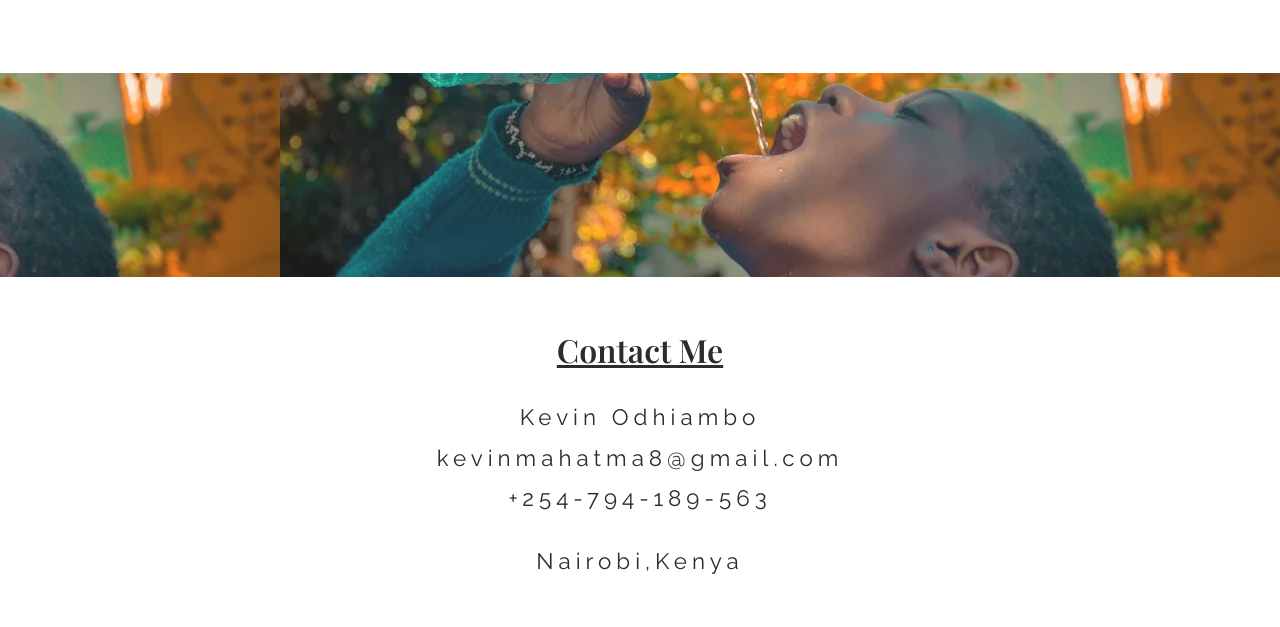
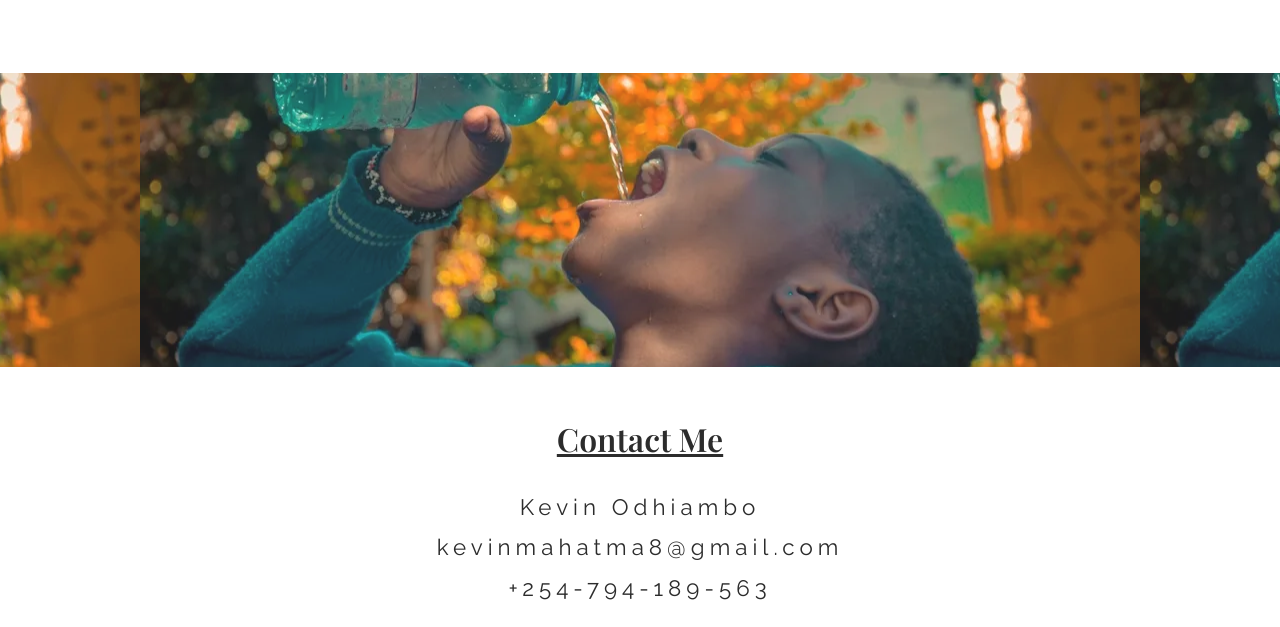
Before and after one commit to robert-owino/mahatmaphotography, a plain HTML site: page index.html in a window 1280 px wide. Shown: the part 2957-3584 px from the top of the page. Drawn offline with nearby package versions, Linux system fonts and the light colour scheme; a web font is replaced by a local one.

Commit message:
Update style.css

```diff
--- a/style.css
+++ b/style.css
@@ -202,11 +202,11 @@ nav:hover ul {
     height: 3%;
 }
 .parallax{
-    background: url(PSX_20210610_175331.webp) repeat fixed 100%;
+    background: url(PSX_20210610_175331.webp) repeat fixed 50%;
     opacity: .9;
 }
 .parallax-inner{
-    padding-top: 16%;
+    padding-top: 23%;
 }
 footer.second{
     background-color: #2C2C2C;
@@ -259,7 +259,7 @@ footer.second p{
         display: block;
     }
     .parallax{
-        display: none;
+
     }
     .social-media i {
         font-size: 70%;
```
